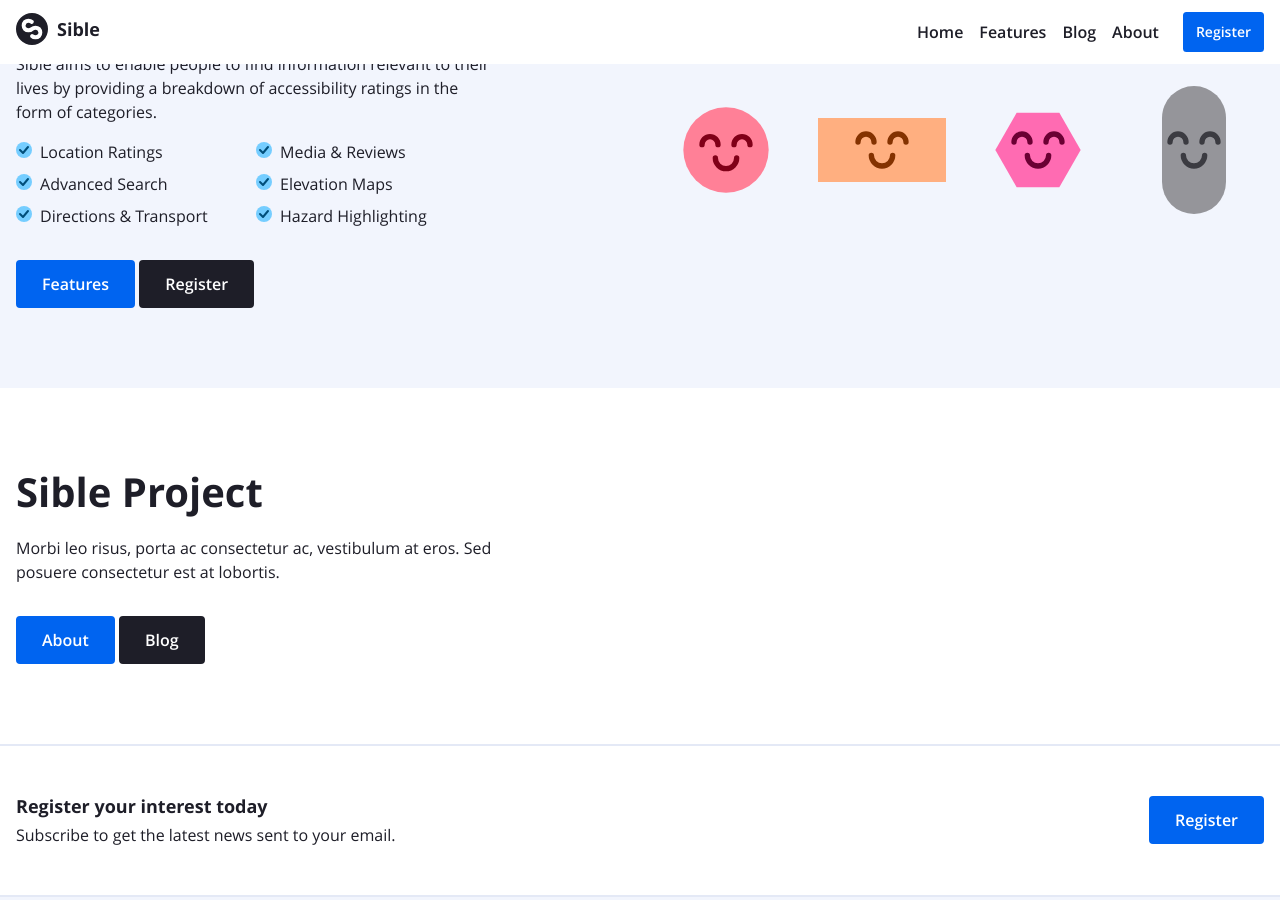
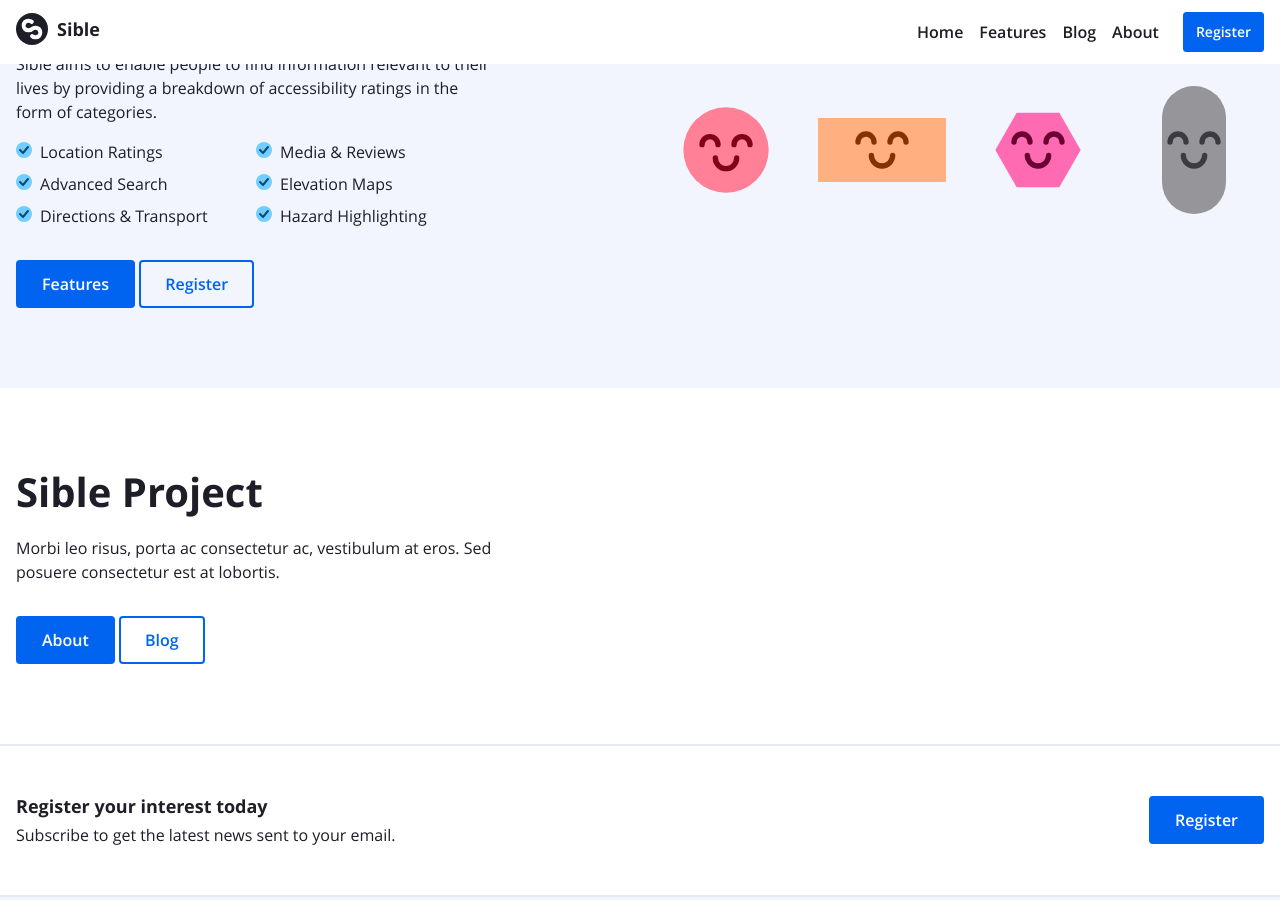
Before and after one commit to scottdejonge/sible.org, a Jekyll site: the page built from pages/index.html, in a window 1280 px wide and 900 px high, scrolled down 1160 px. Built offline with Jekyll 4.4.1, drawn with Linux system fonts in a browser that asks for light colours.

Commit message:
Button border

```diff
--- a/pages/index.html
+++ b/pages/index.html
@@ -102,7 +102,7 @@ permalink: /
               </ul>
               <p class="margin-top-s">
                 <a href="{{ site.baseurl }}/features" class="button button-primary">Features</a>
-                <a href="{{ site.baseurl }}/register" class="button button-dark">Register</a>
+                <a href="{{ site.baseurl }}/register" class="button button-primary button-border">Register</a>
               </p>
             </div>
 
@@ -178,7 +178,7 @@ permalink: /
               <p>Morbi leo risus, porta ac consectetur ac, vestibulum at eros. Sed posuere consectetur est at lobortis.</p>
               <p class="margin-top-s">
                 <a href="{{ site.baseurl }}/about" class="button button-primary">About</a>
-                <a href="{{ site.baseurl }}/blog" class="button button-dark">Blog</a>
+                <a href="{{ site.baseurl }}/blog" class="button button-primary button-border">Blog</a>
               </p>
             </div>
 
```
